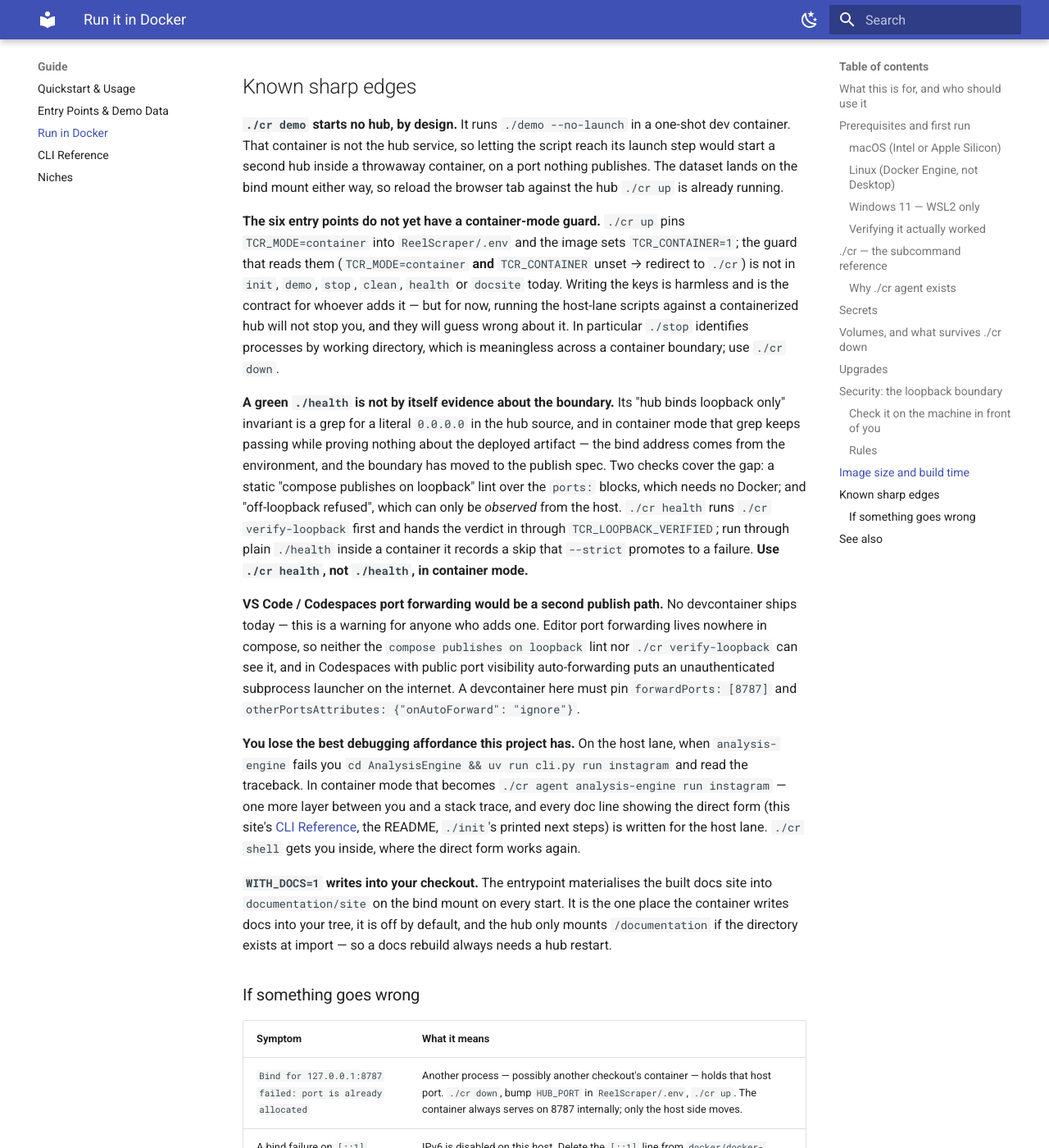
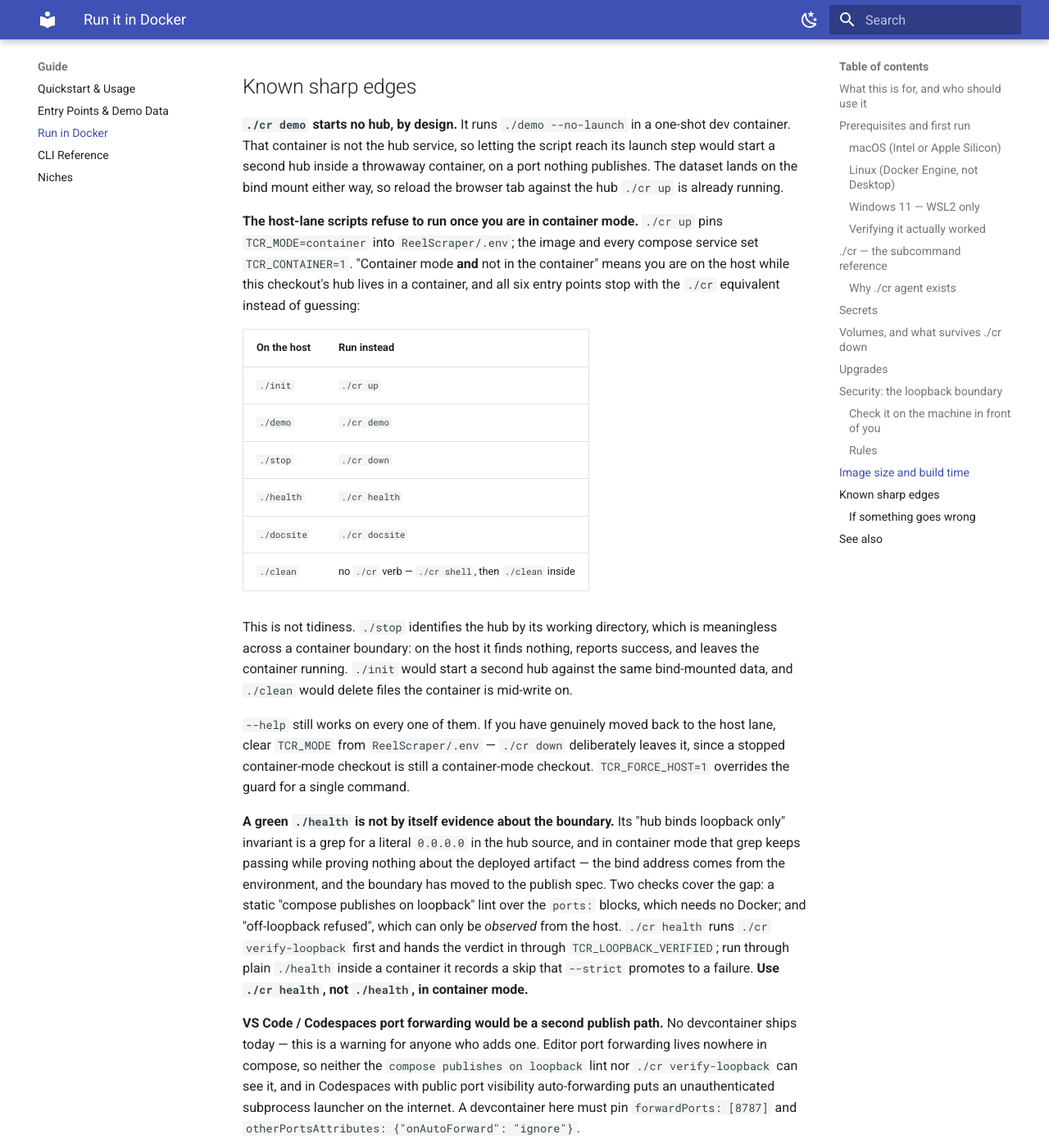
Before and after one commit to VincitoreSi/TheCuttingRoom, an MkDocs documentation site: the page built from documentation/docs/docker.md, in a window 1280 px wide and 1400 px high, scrolled down 11325 px. Shown: the whole window at 82% size. Built offline with MkDocs 1.6.1 and Material for MkDocs 9.7.7, drawn with Linux system fonts in a browser that asks for light colours.

Commit message:
Stop the host-lane scripts from acting on a containerized checkout
./cr up has been pinning TCR_MODE=container into ReelScraper/.env since the container lane
landed, and nothing read it. The six entry points went on assuming they were the only lane.

./stop is the sharpest case: it identifies the hub by working directory, which is meaningless
across a container boundary, so on the host it finds nothing, reports success, and leaves the
container running. ./init would claim a second port and start a second hub against the same
bind-mounted data. ./clean would delete files the container is mid-write on.

The condition needs both keys, and the reason is that ReelScraper/.env is on the bind mount:
TCR_MODE is equally visible from inside the container and cannot on its own tell the lanes
apart. TCR_CONTAINER=1 is set by the image and by every compose service and is true only
inside. So "container mode AND not in the container" is exactly "the human is on the host,
but this checkout's hub lives in a container".

Each guard names the ./cr verb to use instead; ./clean has none, so it points at ./cr shell.
The call sits after each argument loop, so --help keeps working — that is precisely when
someone is trying to find out what to run. TCR_FORCE_HOST=1 is the escape hatch, and it
exists because this is a heuristic over a key a previous command wrote: a checkout can be
legitimately moved back to the host lane, and a stale TCR_MODE must never lock someone out
of their own scripts.

19 tests cover it, because a guard that blocks is dangerous in both directions. Every entry
point is checked for blocking in container mode, staying silent inside the container, staying
silent on a plain host checkout (the common case, including CI), and naming the right ./cr
verb — plus a source-level assertion that each script actually calls the guard and calls it
after parsing arguments.

Co-Authored-By: Claude Opus 4.8 (1M context) <noreply@anthropic.com>

```diff
--- a/documentation/docs/docker.md
+++ b/documentation/docs/docker.md
@@ -447,14 +447,30 @@ would start a second hub inside a throwaway container, on a port nothing publish
 dataset lands on the bind mount either way, so reload the browser tab against the hub `./cr up`
 is already running.
 
-**The six entry points do not yet have a container-mode guard.** `./cr up` pins
-`TCR_MODE=container` into `ReelScraper/.env` and the image sets `TCR_CONTAINER=1`; the guard
-that reads them (`TCR_MODE=container` **and** `TCR_CONTAINER` unset → redirect to `./cr`) is not
-in `init`, `demo`, `stop`, `clean`, `health` or `docsite` today. Writing the keys is harmless
-and is the contract for whoever adds it — but for now, running the host-lane scripts against a
-containerized hub will not stop you, and they will guess wrong about it. In particular `./stop`
-identifies processes by working directory, which is meaningless across a container boundary;
-use `./cr down`.
+**The host-lane scripts refuse to run once you are in container mode.** `./cr up` pins
+`TCR_MODE=container` into `ReelScraper/.env`; the image and every compose service set
+`TCR_CONTAINER=1`. "Container mode **and** not in the container" means you are on the host
+while this checkout's hub lives in a container, and all six entry points stop with the `./cr`
+equivalent instead of guessing:
+
+| On the host | Run instead |
+|---|---|
+| `./init` | `./cr up` |
+| `./demo` | `./cr demo` |
+| `./stop` | `./cr down` |
+| `./health` | `./cr health` |
+| `./docsite` | `./cr docsite` |
+| `./clean` | no `./cr` verb — `./cr shell`, then `./clean` inside |
+
+This is not tidiness. `./stop` identifies the hub by its working directory, which is
+meaningless across a container boundary: on the host it finds nothing, reports success, and
+leaves the container running. `./init` would start a second hub against the same
+bind-mounted data, and `./clean` would delete files the container is mid-write on.
+
+`--help` still works on every one of them. If you have genuinely moved back to the host lane,
+clear `TCR_MODE` from `ReelScraper/.env` — `./cr down` deliberately leaves it, since a stopped
+container-mode checkout is still a container-mode checkout. `TCR_FORCE_HOST=1` overrides the
+guard for a single command.
 
 **A green `./health` is not by itself evidence about the boundary.** Its "hub binds loopback
 only" invariant is a grep for a literal `0.0.0.0` in the hub source, and in container mode
```
Also changed, not shown: 10 other files.
